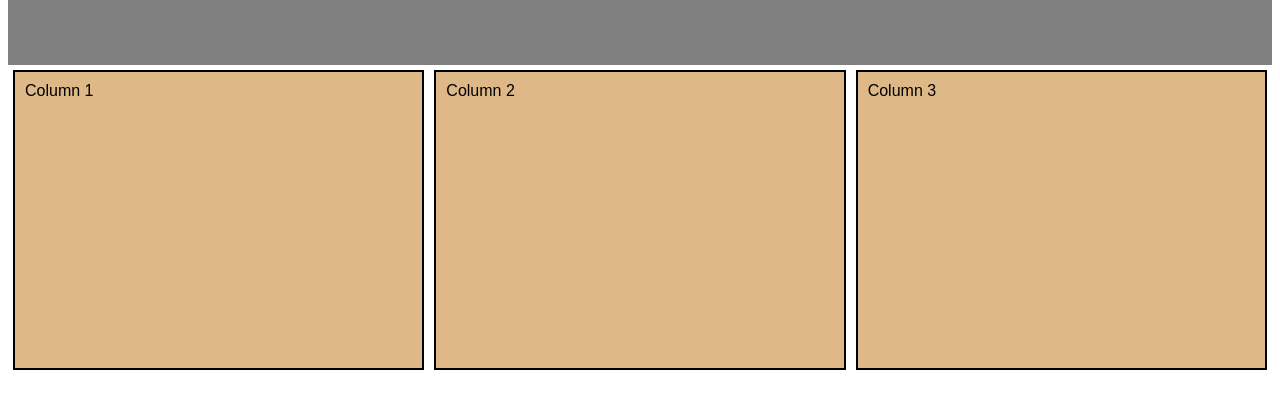
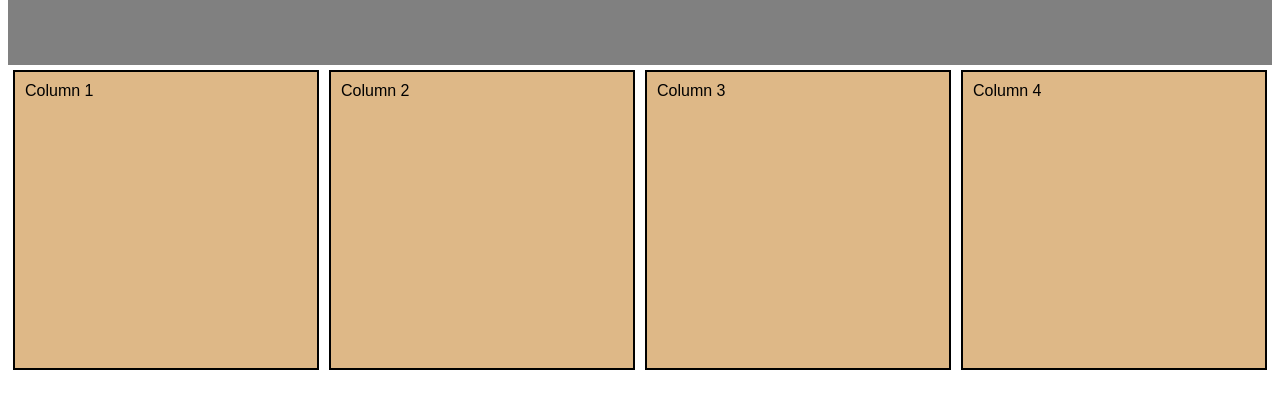
Before and after one commit to trav-d13/website_v1, a plain HTML site: page index.html in a window 1280 px wide. Shown: the part 151-560 px from the top of the page. Drawn offline with Linux system fonts and the light colour scheme.

Commit message:
Gitignore and minor change

```diff
--- a/index.html
+++ b/index.html
@@ -20,6 +20,9 @@
         <div class="col">
             Column 3
         </div>
+        <div class="col">
+            Column 4
+        </div>
     </div>
 
 </body>
```
Also changed, not shown: 1 other file.
